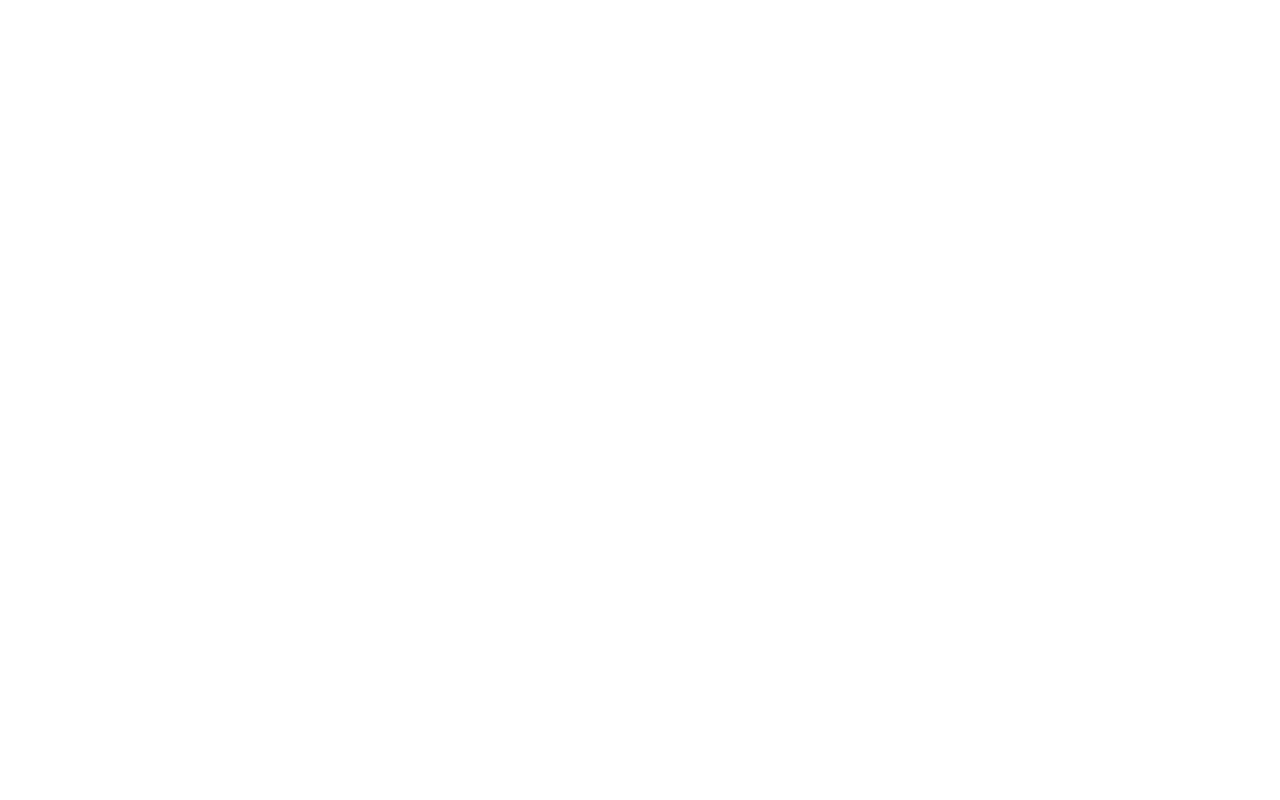
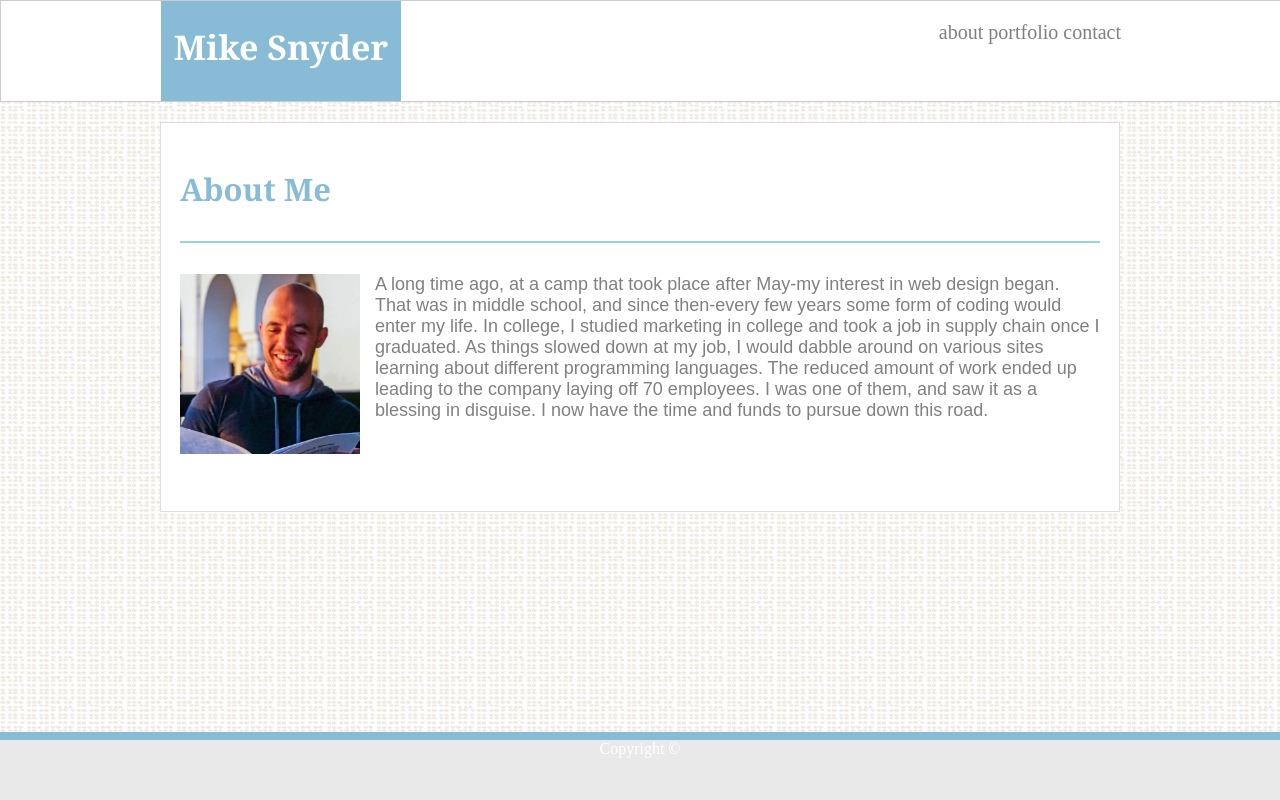
Before and after one commit to mikesnyder/Basic-Portfolio, a plain HTML site: page index.html in a window 1280 px wide. Drawn offline with Linux system fonts and the light colour scheme.

Commit message:
index complete. Contact and portfolio need work

```diff
--- /dev/null
+++ b/assets/css/style.css
@@ -0,0 +1,98 @@
+body {
+    margin: 0px;
+    background-image: url("../images/background.jpg");
+    background-repeat: repeat;
+    background-color: #99D3DF;
+}
+
+   .topper {
+    margin: 0 auto 2em auto;
+    width: 960px;
+    height: 100%;
+    color: white;
+    /* font-family: 'Segoe UI', Tahoma, Geneva, Verdana, sans-serif; */
+    font-size: 1.25em;
+  }
+  a:link {
+      text-decoration: none;
+      color: grey;
+  }
+  a:hover {
+      color: #99D3DF;
+  }
+  p {
+      color: grey;
+      font: 18px arial, sans-serif;
+      margin: 0px;
+  }
+h1 {
+    font-size: 34px;
+    font-family: 'Georgia', Times, Times New Roman, serif;
+}
+  h2 {
+      color: #88BBD6;
+      font-size: 31px;
+      font-family: 'Georgia', Times, Times New Roman, serif;
+      border-bottom: 2px solid #99D3DF;
+      padding-bottom: 1em;
+      margin-bottom: 1em;
+  }
+
+  .container {
+    background-color: white;
+    border: 1px solid #cccccc;
+    width: 100%;
+    height: 100px;
+  }
+
+   .info {
+    position: static;
+    width: 960px;
+    justify-content: space-between;
+    margin: 20px auto 0px auto;
+  }
+  .name {
+    text-align: center;
+    float: left;
+    height: 100%;
+    width: 240px;
+    margin-left: auto;
+    background-color: #88BBD6;
+    color: white;
+  }
+  ul#nav li {
+    display: inline;
+  }
+
+  #nav {
+    float: right;
+    text-align: right;
+  }
+
+  main {
+    background-color: #ffffff;
+    margin: 0 auto 0 auto;
+    width: 920px;
+    height: 350px;
+    padding: 19px;
+    border: 1px solid #dddddd;
+    display: inline-block;
+  }
+
+  img.me {
+      float: left;
+      border-right: solid 15px white;
+  }
+
+
+  footer {
+    background-color: #E9E9E9;
+    border-top: 8px solid #88BBD6;
+    width: 100%;
+    height: 60px;
+    text-align: center;
+    position: absolute;
+    right: 0;
+    bottom: 0;
+    color: white;
+  }
--- a/index.html
+++ b/index.html
@@ -1,12 +1,36 @@
 <!DOCTYPE html>
-<html lang="en">
+<html lang="en-us">
 <head>
-    <meta charset="UTF-8">
-    <meta name="viewport" content="width=device-width, initial-scale=1.0">
-    <meta http-equiv="X-UA-Compatible" content="ie=edge">
-    <title>Michael Snyder</title>
+  <meta charset="UTF-8">
+  <title>Snyder Portfolio</title>
+  <link rel="stylesheet" href="assets/css/style.css">
 </head>
 <body>
+ <div class="container">
+    <div class="topper">
+      <div class="name">
+        <h1>Mike Snyder</h1>
+      </div>
+     <div id="nav">
+        <ul id="nav">
+          <li><a href="index.html">about</a></li>
+          <li><a href="portfolio.html">portfolio</a></li>
+          <li><a href="contact.html">contact</a></li>
+        </ul>
+    </div>
+    </div>
+  </div>
+    <div class="info">
+      <main>
+        <h2>About Me</h2>
+        <img class="me" src="assets/images/me.jpg" height=180px />
+        <p>A long time ago, at a camp that took place after May-my interest in web design began. That was in middle school, and since then-every few years some form of coding would enter my life. In college, I studied marketing in college and took a job in supply chain once I graduated. As things slowed down at my job, I would dabble around on various sites learning about different programming languages. The reduced amount of work ended up leading to the company laying off 70 employees. I was one of them, and saw it as a blessing in disguise. I now have the time and funds to pursue down this road.
 
+        </p>
+      </main>
+    </div>
+    <footer>Copyright &copy;
+    </footer>
+ </div>
 </body>
 </html>
```
Also changed, not shown: contact.html (+33 -0 lines), portfolio.html (+41 -0 lines), assets/images/background.jpg (added), assets/images/background.png (added), assets/images/me.jpg (added).
